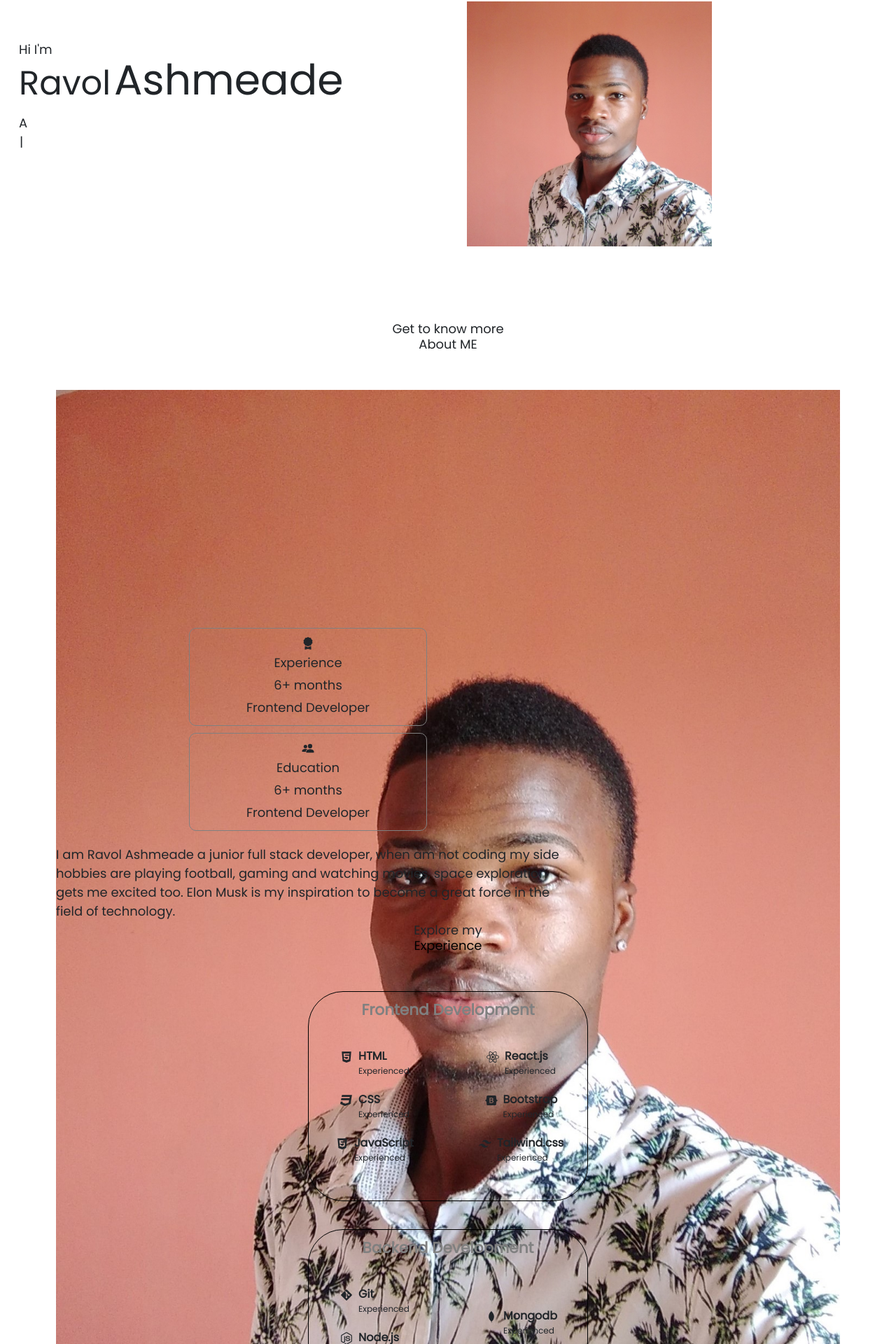
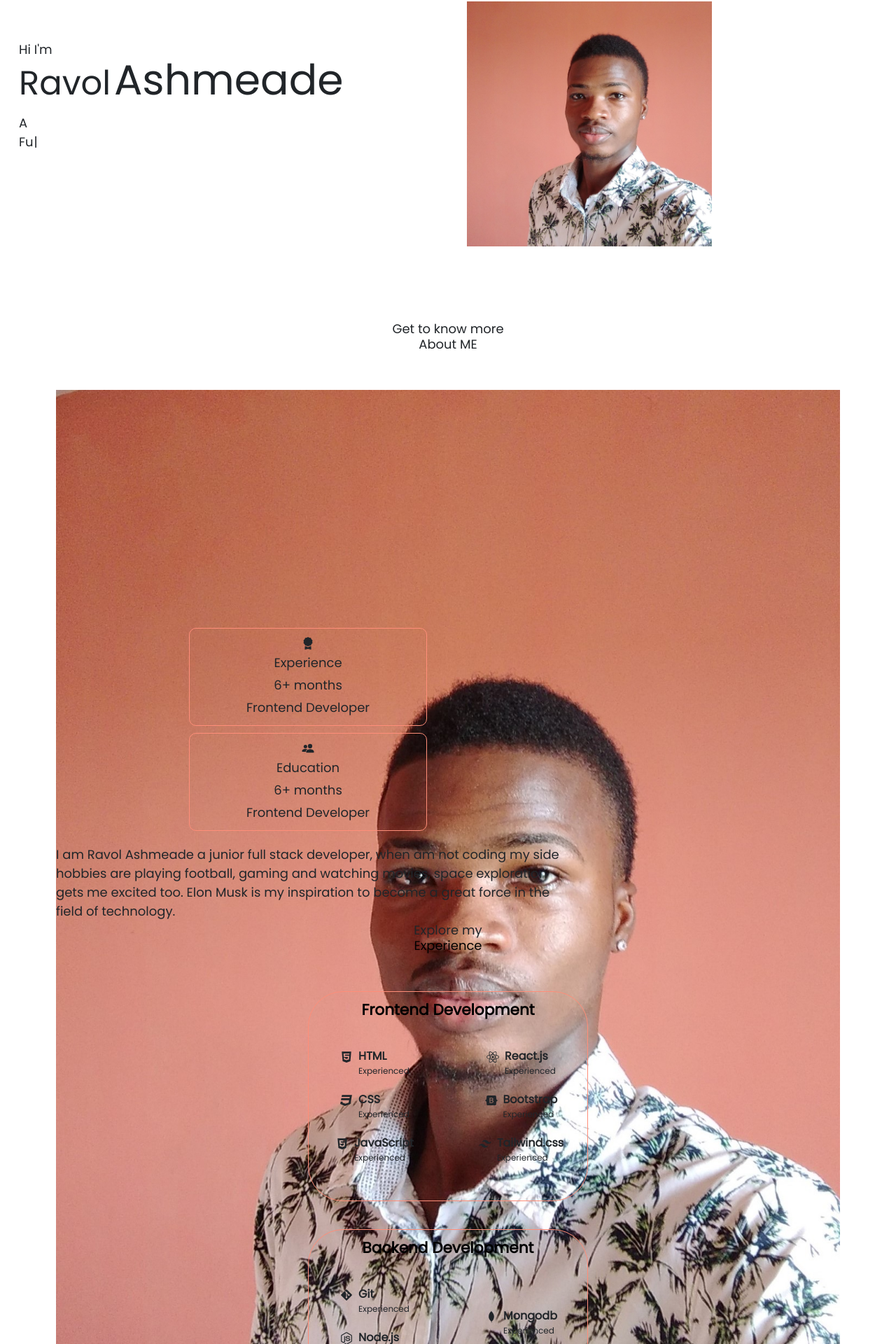
Before and after one commit to codeis1/portfolio-website, a React (Vite) app: page / in a window 1280 px wide. Shown: the part 368-2288 px from the top of the page at 70% size. Built offline with nearby package versions, Linux system fonts and the light colour scheme; a web font is replaced by a local one.

Commit message:
Color theme update

```diff
--- a/src/components/About/about.css
+++ b/src/components/About/about.css
@@ -32,7 +32,7 @@
   align-items: center;
   gap: 5px;
   justify-content: center;
-  border: 1px solid gray;
+  border: 1px solid rgba(255, 142, 121);
   width: 400px;
   height: 150px;
   border-radius: 10px;
--- a/src/components/Experience/experience.css
+++ b/src/components/Experience/experience.css
@@ -25,7 +25,7 @@
 }
 
 .box {
-  border: 1px solid gray;
+  border: 1px solid rgba(255, 142, 121);
   width: 500px;
   height: 270px;
   border-radius: 50px;
@@ -38,7 +38,7 @@
   padding: 10px 0 10px 0;
   font-size: 1.2rem;
   font-weight: 600;
-  color: gray;
+  color: black;
 }
 
 .information-cont {
@@ -112,7 +112,6 @@
     gap: 40px;
   }
   .box {
-    border: 1px solid black;
     width: 400px;
     height: 300px;
     border-radius: 50px;
@@ -164,7 +163,7 @@
     gap: 20px;
   }
   .box {
-    width: 350px;
+    width: 100%;
     height: 250px;
   }
   .left {
@@ -184,4 +183,7 @@
 }
 
 @media screen and (max-width: 330px) {
+  /* .box {
+
+  } */
 }
--- a/src/components/Header/header.css
+++ b/src/components/Header/header.css
@@ -8,7 +8,7 @@ li a {
 }
 
 .li:hover {
-  color: blueviolet;
+  color: rgb(35, 72, 255);
 }
 
 @media screen and (max-width: 1930px) {
--- a/src/components/Hero/HeroSection.jsx
+++ b/src/components/Hero/HeroSection.jsx
@@ -27,10 +27,10 @@ const HeroSection = () => {
             </div>
 
             <div className="flex gap-1 text-[black] text-2xl">
-              <span className="text-2xl text-[black]">A</span>
+              <span className="text-[black]">A</span>
               <Typewriter
                 options={{
-                  strings: ["Frontend Developer"],
+                  strings: ["Full Stack Developer"],
                   autoStart: true,
                   loop: true,
                 }}
--- a/src/components/Portfolio/portfolio.css
+++ b/src/components/Portfolio/portfolio.css
@@ -24,7 +24,7 @@
   height: auto;
   display: flex;
   flex-direction: column;
-  border: 1px solid gray;
+  border: 1px solid rgba(255, 142, 121);
   border-radius: 20px;
   padding: 15px 10px;
 }
@@ -97,7 +97,6 @@
 @media screen and (max-width: 1280px) {
   .card {
     width: 250px;
-    height: 350px;
   }
   .img-cont .wrapper {
     width: 230px;
```
